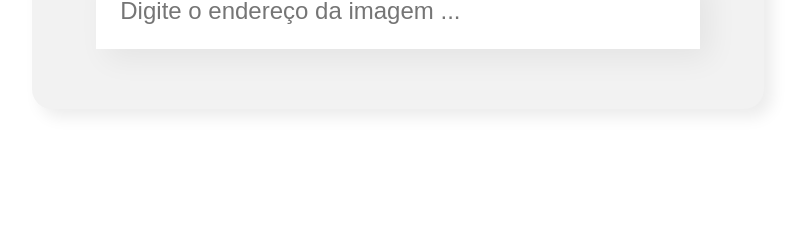
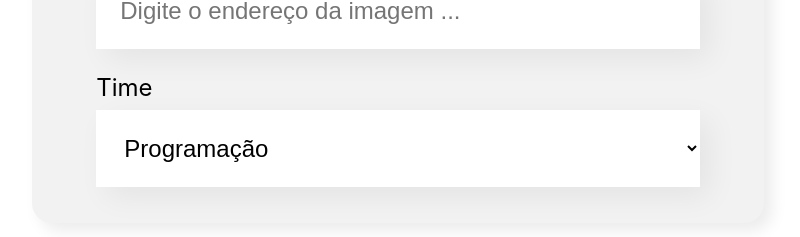
Before and after one commit to alexandrehalas/organo, a JavaScript app: page / in a window 1280 px wide. Shown: the part 527-764 px from the top of the page, without its empty margins (242-1042 px from the left). Built offline with nearby package versions, Linux system fonts and the light colour scheme; the HTML template or start-up script is replaced by a standard one.

Commit message:
Componente Lista Suspensa

```diff
--- a/src/componentes/Formulario/Formulario.js
+++ b/src/componentes/Formulario/Formulario.js
@@ -1,7 +1,19 @@
 import CampoTexto from '../CampoTexto'
+import ListaSuspensa from '../ListaSuspensa'
 import './Formulario.css'
 
 export const Formulario = () => {
+
+    const times = [
+        'Programação',
+        'Front-End',
+        'Data Science',
+        'Devops',
+        'Ux e Desing',
+        'Mobile',
+        'Inovacao e Gestão'
+    ]
+
     return (
         <section className='formulario'>
             <form>
@@ -9,6 +21,7 @@
                 <CampoTexto label="Nome" placeholder="Digite o seu nome"/>
                 <CampoTexto label="Cargo" placeholder="Digite o seu cargo"/>
                 <CampoTexto label="Imagem" placeholder="Digite o endereço da imagem"/>
+                <ListaSuspensa label="Time" itens={times}></ListaSuspensa>
             </form>
         </section>
     )
--- /dev/null
+++ b/src/componentes/ListaSuspensa/ListaSuspensa.css
@@ -0,0 +1,15 @@
+.lista-suspensa label {
+    display: block;
+    margin-bottom: 8px;
+    font-size: 24px;
+}
+
+.lista-suspensa select {
+    background-color: #FFFFFF;
+    box-shadow: 10px 10px 30px rgba(0,0,0,0.06);
+    width: 100%;
+    border: none;
+    font-size: 24px;
+    padding: 24px;
+    box-sizing: border-box;
+}
--- /dev/null
+++ b/src/componentes/ListaSuspensa/ListaSuspensa.js
@@ -0,0 +1,12 @@
+import './ListaSuspensa.css'
+
+export const ListaSuspensa = (props) => {
+    return (
+        <div className='lista-suspensa'>
+            <label>{props.label}</label>
+            <select>
+                {props.itens.map(item => <option key={item}>{item}</option>)}
+            </select>
+        </div>
+    )
+}
--- /dev/null
+++ b/src/componentes/ListaSuspensa/index.js
@@ -0,0 +1,3 @@
+import { ListaSuspensa } from "./ListaSuspensa";
+
+export default ListaSuspensa;
```
